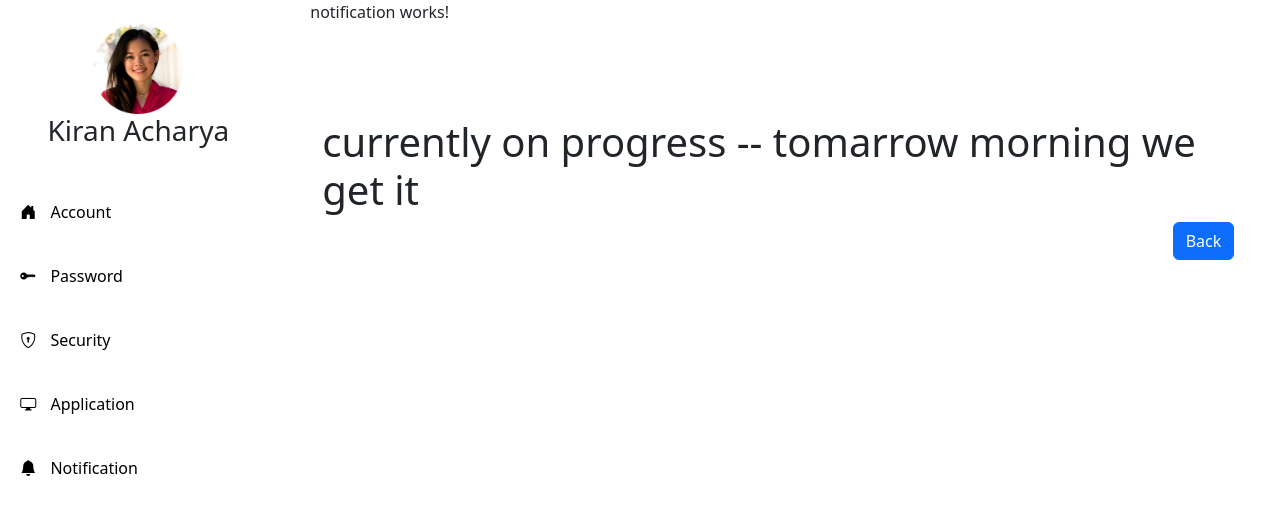
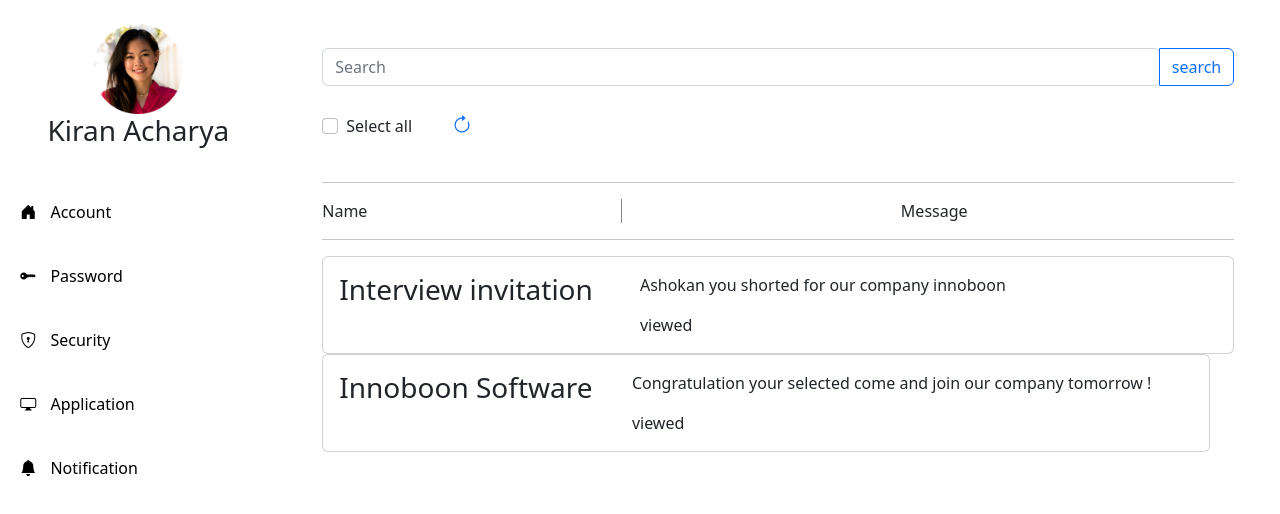
Before and after one commit to Ashokan-soft/Test, an Angular app: page /notification in a window 1280 px wide. Shown: the top 514 px of the page. Built offline with nearby package versions, Linux system fonts and the light colour scheme.

Commit message:
button color added

```diff
--- a/src/app/account/account.component.html
+++ b/src/app/account/account.component.html
@@ -17,7 +17,7 @@
                             <div class="mb-3">
                                 <label for="" class="form-label">First Name</label>
                                 <input type="text" class="form-control" name="" id="" aria-describedby="helpId"
-                                    placeholder=""required>
+                                    placeholder="Ex:Ashok"required >
 
                             </div>
 
@@ -26,7 +26,7 @@
                             <div class="mb-3">
                                 <label for="" class="form-label">Last Name</label>
                                 <input type="text" class="form-control" name="" id=""
-                                    placeholder="">
+                                    placeholder="Gun==>">
 
                              </div>
                         </div>
@@ -46,7 +46,7 @@
                             <div class="mb-3">
                                 <label for="" class="form-label">PhoneNumber</label>
                                 <input type="number" class="form-control" name="" id=""
-                                    placeholder="" required>
+                                    placeholder="ex:8248020538" required>
 
                              </div>
                         </div>
@@ -59,7 +59,8 @@
                             <div class="mb-3">
                                 <label for="" class="form-label">Company</label>
                                 <input type="text" class="form-control" name="" id="" aria-describedby="helpId"
-                                    placeholder="">
+                                    placeholder="Innoboon">
+
 
                             </div>
 
@@ -68,7 +69,7 @@
                             <div class="mb-3">
                                 <label for="" class="form-label">Designatio</label>
                                 <input type="text" class="form-control" name="" id=""
-                                    placeholder="">
+                                    placeholder="Full stack dev">
 
                              </div>
                         </div>
@@ -78,10 +79,10 @@
 
                     <div class="mb-3">
                       <label for="" class="form-label">Bio</label>
-                      <textarea class="form-control" name="" id="" rows="3"></textarea>
+                      <textarea class="form-control" name="" id="" rows="3">Type your review:</textarea>
                     </div>
 
-                    <button type="submit" class="btn btn-primary" >Update</button>&nbsp;
+                    <button type="submit" class="btn btn-primary"(click)="push()" >Update</button>&nbsp;
                     <button type="cancel" class="btn btn-light" >Cancel</button>
                     <button type="navi" class="btn btn-primary" style="float:right;" routerLink="/password">Next</button>
 
@@ -92,4 +93,9 @@
                 </div>
             </div>
         </div>
+        <!-- ////////////// -->
+        <!-- <p><input type="text" id="username" name="username" [(ngModel)]="username"></p>
+        <h1> {{username}}</h1>
+
+        <button type="button" (click)="clickme()">Clickme</button> -->
     <!-- </div> -->
--- a/src/app/account/account.component.ts
+++ b/src/app/account/account.component.ts
@@ -7,4 +7,7 @@ import { Component } from '@angular/core';
 })
 export class AccountComponent {
 
+  push(){}
+
+
 }
--- a/src/app/application/application.component.scss
+++ b/src/app/application/application.component.scss
@@ -12,3 +12,15 @@
 .container{
     margin-top: 5%;
 }
+.card:hover{
+    // font-size: xx-large;
+    // transition: 1s;
+    // zoom: 100%;
+
+    transition-duration: 1ms;
+
+    cursor: pointer;
+    background-color: rgb(227, 229, 234);
+    // color: white;
+
+}
--- a/src/app/main/main.component.html
+++ b/src/app/main/main.component.html
@@ -12,11 +12,11 @@
   <br>
 
   <div class="list1">
-    <button class="list btn btn-primary"routerLink="/account"><i class=" bi bi-house-door-fill"></i> Account</button>
-    <button class="list btn btn-primary"routerLink="/password"><i class="bi bi-key-fill"></i> Password</button>
-    <button class="list btn btn-primary"routerLink="/security"><i class="bi bi-shield-lock"></i>  Security</button>
-    <button class="list btn btn-primary"routerLink="/application"><i class="bi bi-display"></i> Application</button>
-    <button class="list btn btn-primary"routerLink="/notification"><i class="bi bi-bell-fill"></i>  Notification</button>
+    <button class="list btn btn-primamry"routerLink="/account" [style.background-color]="show == 'account' ? 'rgb(60, 63, 244)' : 'white'" [style.color]="show == 'account' ? 'white' : 'black'"  (click)="ChangeButtoncolor('account')" ><i class=" bi bi-house-door-fill"></i> Account</button>
+    <button class="list btn btn-primmary"routerLink="/password"[style.background-color]="show == 'pwd' ? 'rgb(60, 63, 244)' : 'white'"  [style.color]="show == 'pwd' ? 'white' : 'black'" (click)="ChangeButtoncolor('pwd')"><i class="bi bi-key-fill"></i> Password</button>
+    <button class="list btn btn-primamry"routerLink="/security"[style.background-color]="show == 'sec' ? 'rgb(60, 63, 244)' : 'white'"  [style.color]="show == 'sec' ? 'white' : 'black'" (click)="ChangeButtoncolor('sec')"><i class="bi bi-shield-lock"></i>  Security</button>
+    <button class="list btn btn-primmary"routerLink="/application"[style.background-color]="show == 'app' ? 'rgb(60, 63, 244)' : 'white'"  [style.color]="show == 'app' ? 'white' : 'black'" (click)="ChangeButtoncolor('app')"><i class="bi bi-display"></i> Application</button>
+    <button class="list btn btn-prim,ary"routerLink="/notification"[style.background-color]="show == 'not' ? 'rgb(60, 63, 244)' : 'white'"  [style.color]="show == 'not' ? 'white' : 'black'" (click)="ChangeButtoncolor('not')"><i class="bi bi-bell-fill"></i>  Notification</button>
   </div>
 
 
--- a/src/app/main/main.component.scss
+++ b/src/app/main/main.component.scss
@@ -13,11 +13,13 @@
     padding:20px;
     // padding-left: 30px;
     border-radius: 0%;
-    background-color:white;
-    color: black;
+    // background-color:white;
+    // color: rgb(60, 63, 244);
     border: none;
     text-align: justify;
 }
+
+
 .bi{
     padding: 10px;
 }
--- a/src/app/main/main.component.ts
+++ b/src/app/main/main.component.ts
@@ -6,9 +6,13 @@ import { Component } from '@angular/core';
   styleUrls: ['./main.component.scss']
 })
 export class MainComponent {
+  show: any;
 
 
-
+  ChangeButtoncolor(value: any) {
+    this.show = value
+    //alert(this.show)
+  }
 
 
 }
--- a/src/app/notification/notification.component.html
+++ b/src/app/notification/notification.component.html
@@ -1,7 +1,85 @@
-<p>notification works!</p>
-<div class="container">
+<br>
+<br>
+<div class="container-fluid">
+<div class="row">
+<div class="col-12">
 
-   <h1>currently on progress -- tomarrow morning we get it</h1>
+    <div class="input-group">
+        <input type="search" class="form-control rounded" placeholder="Search" aria-label="Search" aria-describedby="search-addon" />
+        <button type="button" class="btn btn-outline-primary">search</button>
+      </div>
+      <br>
+      <div class="form-check form-check-inline">
+        <input class="form-check-input" type="checkbox" id="inlineCheckbox1" value="option1">
+        <label class="form-check-label" for="inlineCheckbox1">Select all</label>
+      </div>
+      <div class="form-check form-check-inline">
+    <!-- <i class="fa fa-refresh" aria-hidden="true"></i> -->
+    <a href="" routerLink="/notification">
+       <i class="bi bi-arrow-clockwise"> </i>
+    </a>
 
-    <button type="navi" class="btn btn-primary" style="float:right;" routerLink="/application">Back</button>
+      </div>
 </div>
+</div>
+<br>
+<hr>
+<div class="row header">
+    <div class="col-4 name-h">
+
+        <label for="header" > Name </label>
+    </div>
+
+    <div class="col-8 text-center top-m">
+        <label for="header">Message</label>
+    </div>
+</div>
+<hr>
+
+<div class="row">
+  <div class="col-12">
+    <div class="card">
+      <div class="card-body">
+        <div class="row">
+            <div class="col-4">
+                <h3 class="card-title">Interview invitation </h3>
+
+            </div>
+            <div class="col-8">
+                <p class="card-text">Ashokan you shorted for our company innoboon </p>
+                <p class="card-text">viewed</p>
+
+            </div>
+
+
+        </div>
+
+
+      </div>
+    </div>
+  </div>
+
+<div class="row">
+  <div class="col-12">
+    <div class="card">
+      <div class="card-body">
+        <div class="row">
+            <div class="col-4">
+                <h3 class="card-title">Innoboon Software</h3>
+
+            </div>
+            <div class="col-8">
+                <p class="card-text"> Congratulation your selected come and join our company tomorrow !</p>
+                <p class="card-text">viewed</p>
+
+            </div>
+
+
+        </div>
+
+
+      </div>
+    </div>
+  </div>
+</div>
+<br>
--- a/src/app/notification/notification.component.scss
+++ b/src/app/notification/notification.component.scss
@@ -1,3 +1,26 @@
 .container{
     margin-top: 10%;
 }
+a{
+    // color:none;
+    font-size: 20px;
+}
+a:hover
+{
+    color: green;
+    background-color: rgb(213, 225, 213);
+    border-radius: 30px;
+
+    // opacity: 70%;
+    rotate: 45deg;
+    // -moz-animation-direction: reverse;
+}
+.name-h{
+    border: 1px;
+    border-right:1px solid rgb(138, 134, 134);
+
+}
+.top-m:hover,.name-h:hover
+{
+    background-color: rgb(210, 218, 220);
+}
```
